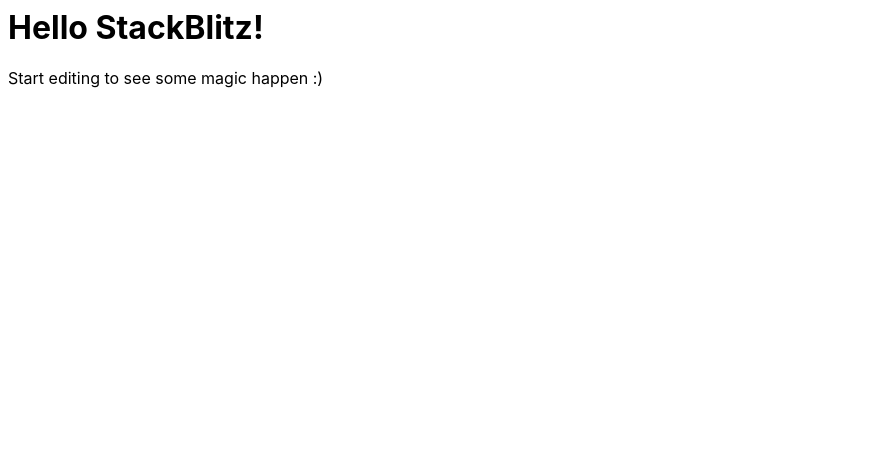
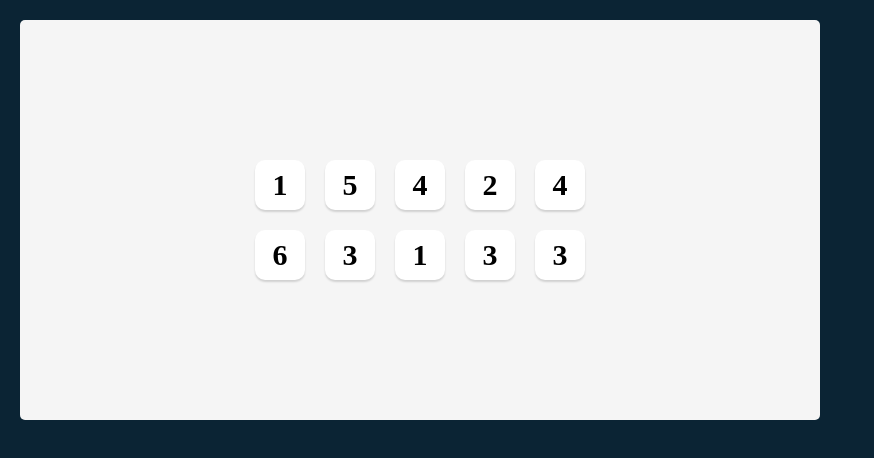
Before and after one commit to jjbaker/10s, a React (Create React App) app: page / in a window 1280 px wide. Shown: the top 458 px of the page, without its empty margins (0-874 px from the left). Built offline with nearby package versions, Linux system fonts and the light colour scheme.

Commit message:
Added base dice components

```diff
--- a/src/App.js
+++ b/src/App.js
@@ -1,11 +1,24 @@
 import React from "react";
+import Dice from "./components/Dice.js"
 import "./style.css";
 
 export default function App() {
+  const [diceList, setDiceList] = React.useState(createDice())
+
+  function createDice(){
+    return Array.from({length: 10}, () => Math.ceil(Math.random()*6));
+  }
+
+  const diceElements = diceList.map(d => <Dice value={d} />)
+
+  const dices = createDice
   return (
     <div>
-      <h1>Hello StackBlitz!</h1>
-      <p>Start editing to see some magic happen :)</p>
+      <main>
+        <div className="dice">
+          {diceElements}
+        </div>
+      </main>
     </div>
   );
 }
--- /dev/null
+++ b/src/components/Dice.js
@@ -0,0 +1,10 @@
+import React from 'react'
+
+
+export default function Dice(props) {
+  return (
+    <div className="dice--num">
+      <h2>{props.value}</h2>
+    </div>
+  )
+}
--- a/src/style.css
+++ b/src/style.css
@@ -1,5 +1,36 @@
-h1,
-p {
-  font-family: -apple-system, BlinkMacSystemFont, 'Segoe UI', Roboto, Oxygen,
-    Ubuntu, Cantarell, 'Open Sans', 'Helvetica Neue', sans-serif;
+* {
+  box-sizing: border-box;
 }
+
+body {
+  margin: 0;
+  background-color: #0B2434;
+  padding: 20px;
+}
+
+main {
+  background-color: #F5F5F5;
+  height: 400px;
+  max-width: 800px;
+  border-radius: 5px;
+  padding: 20px;
+  display: flex;
+  justify-content: center;
+  align-items: center;
+  }
+.dice{
+  display: grid;
+ grid-template: auto auto /repeat(5, 1fr);
+ gap: 20px;
+}
+.dice--num{
+  border-radius: 10px;
+  height: 50px;
+  width: 50px;
+  display: flex;
+  box-shadow: 0px 2px 2px 0px rgba(0, 0, 0, 0.15);
+  justify-content: center;
+  align-items: center;
+  background-color: white;
+  font-size: 20px;
+}
```
